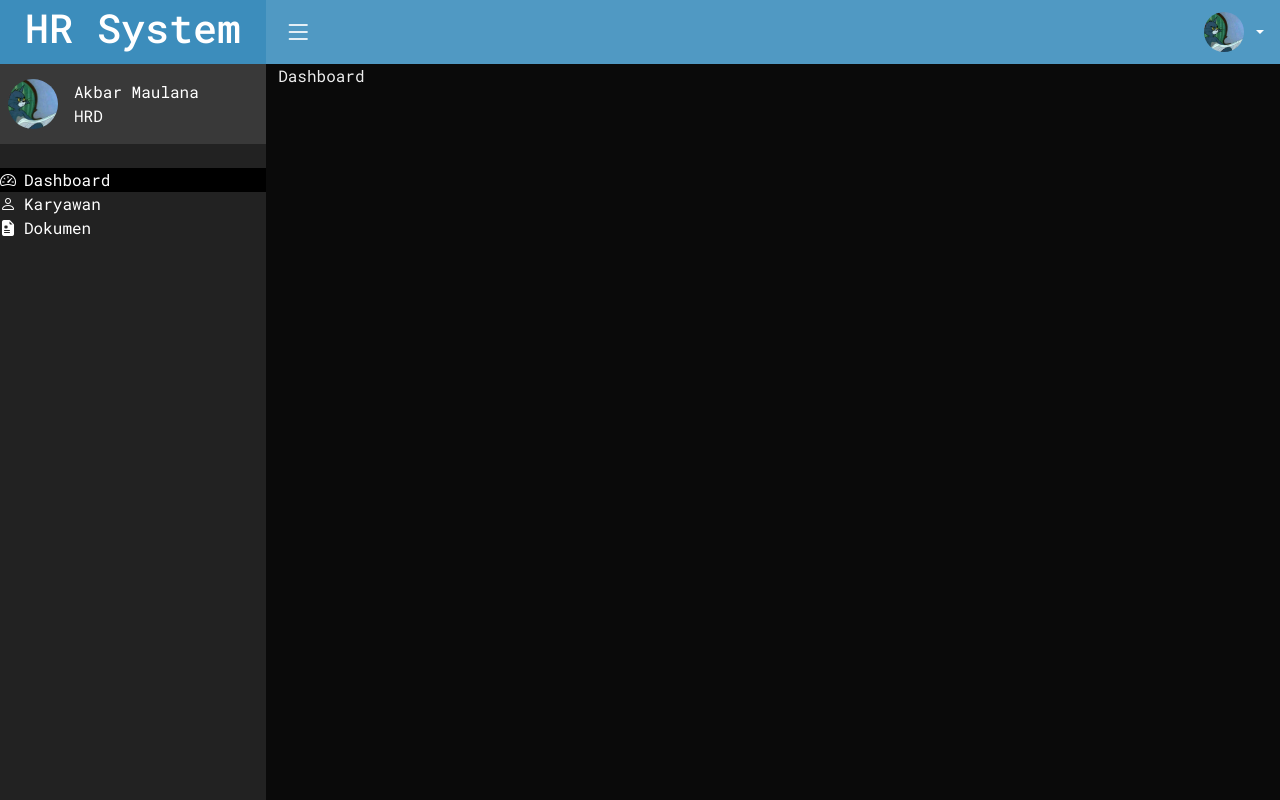
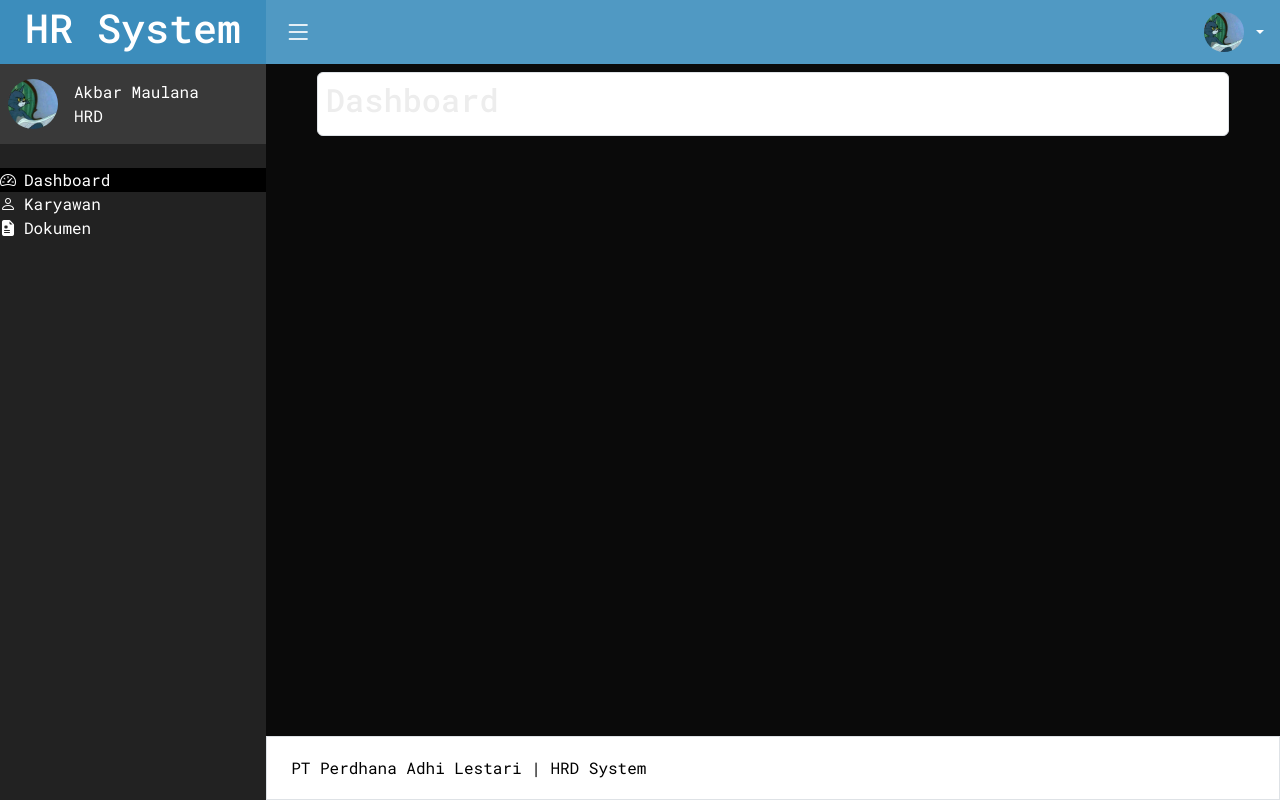
Before and after one commit to yohanesPAL/hrd-app, a Next.js app: page /media/dashboard in a window 1280 px wide. Built offline with nearby package versions, Linux system fonts and the light colour scheme.

Commit message:
create bottom bar

```diff
--- a/src/app/media/dashboard/page.tsx
+++ b/src/app/media/dashboard/page.tsx
@@ -2,7 +2,9 @@ import React from 'react'
 
 function Dashboard() {
   return (
-    <div>Dashboard</div>
+    <div>
+      <h2>Dashboard</h2>
+    </div>
   )
 }
 
--- a/src/app/media/layout.tsx
+++ b/src/app/media/layout.tsx
@@ -2,9 +2,9 @@
 import React from 'react'
 import SideBar from '@/components/sidebar/SideBar'
 import TopBar from '@/components/topbar/TopBar'
-import { Container } from 'react-bootstrap'
 import { motion } from 'motion/react'
 import { usePathname } from 'next/navigation';
+import BottomBar from '@/components/bottomBar/BottomBar';
 
 const Media = ({ children }: { children: React.ReactNode }) => {
   const pathname = usePathname()
@@ -14,7 +14,8 @@ const Media = ({ children }: { children: React.ReactNode }) => {
       <SideBar />
       <div className='d-flex flex-column w-100'>
         <TopBar />
-        <Container className='min-h-100'>
+        <div className='flex-grow-1 d-flex justify-content-center align-items-start w-full'>
+          <div className='bg-white my-2 border rounded p-2' style={{ width: "90%" }}>
             <motion.div
               key={pathname}
               initial={{ opacity: 0 }}
@@ -24,7 +25,9 @@ const Media = ({ children }: { children: React.ReactNode }) => {
             >
               {children}
             </motion.div>
-        </Container>
+          </div>
+        </div>
+        <BottomBar />
       </div>
     </div>
   )
--- /dev/null
+++ b/src/components/bottomBar/BottomBar.tsx
@@ -0,0 +1,14 @@
+"use client";
+import { Navbar } from 'react-bootstrap'
+
+const BottomBar = () => {
+  return (
+      <div style={{ background: 'white', color: "black", height: "4rem", padding: 0 }} className='border'>
+        <Navbar className='w-100 h-100 white-shade d-flex align-items-center justify-content-between py-0 px-4'>
+          <span>PT Perdhana Adhi Lestari | HRD System</span>
+        </Navbar>
+      </div>
+  )
+}
+
+export default BottomBar
```
Lines whose indentation alone changed are shown as unchanged.
